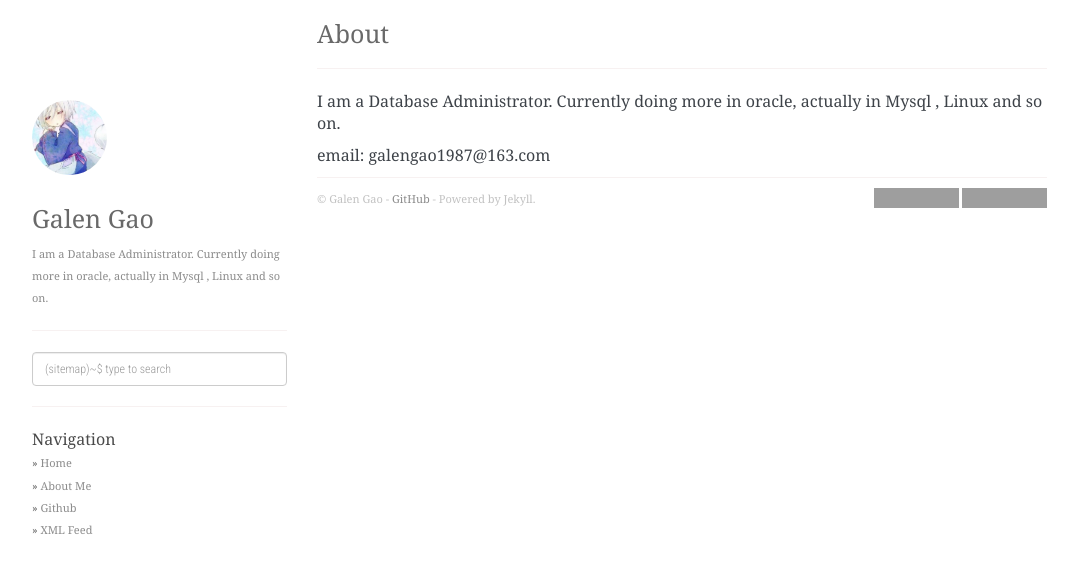
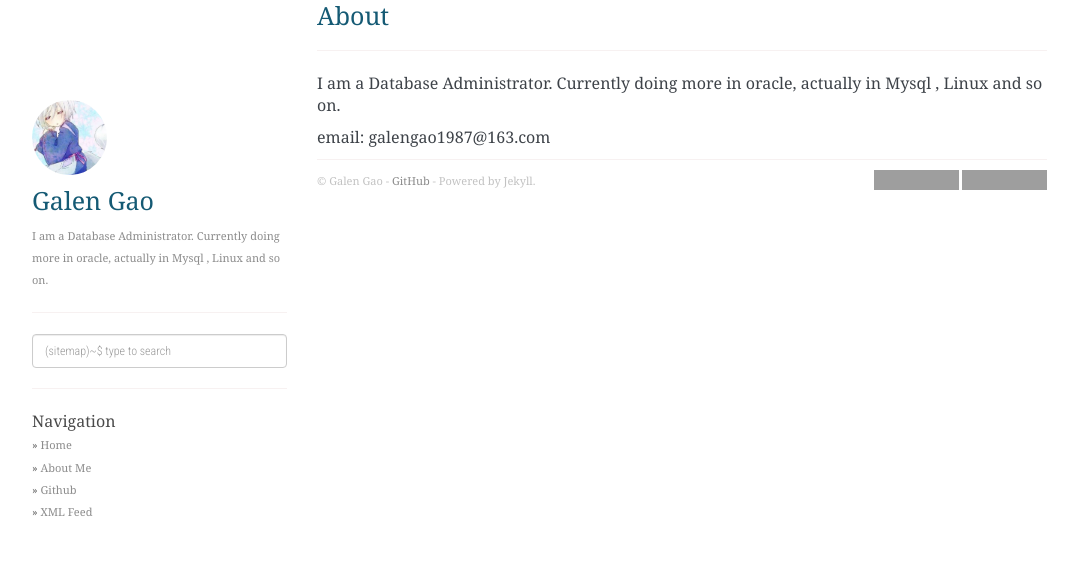
Before and after one commit to GalenGao/GalenGao.github.io, a Jekyll site: the page built from about.md, in a window 1280 px wide. Shown: the top 573 px of the page, without its empty margins (53-1131 px from the left). Built offline with Jekyll 4.4.1, drawn with Linux system fonts in a browser that asks for light colours; nearby versions of some CDN libraries; grey boxes are pictures that could not be loaded.

Commit message:
first post

```diff
--- a/static/css/main.css
+++ b/static/css/main.css
@@ -39,9 +39,11 @@
 
 h1 {
     font-weight: normal;
-    color: #696969;
-    margin-bottom: 10px;
+    color: #155A74;
     font-size: 25px;
+    margin-bottom: 0.5rem;
+    margin-top: 0.2rem;
+    text-rendering: optimizeLegibility
 }
 
 h2 {
```
